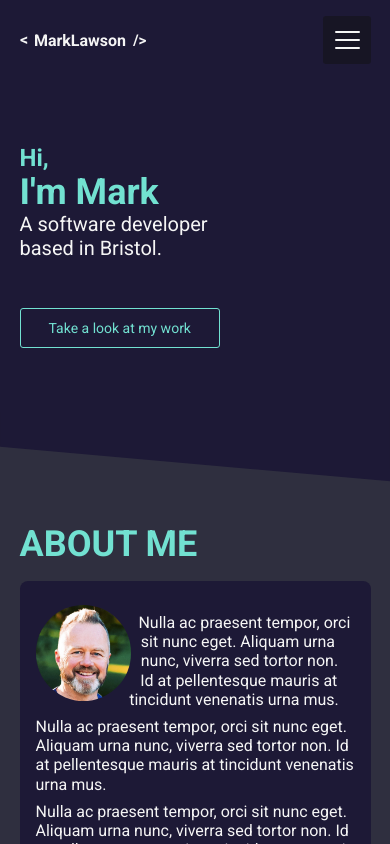
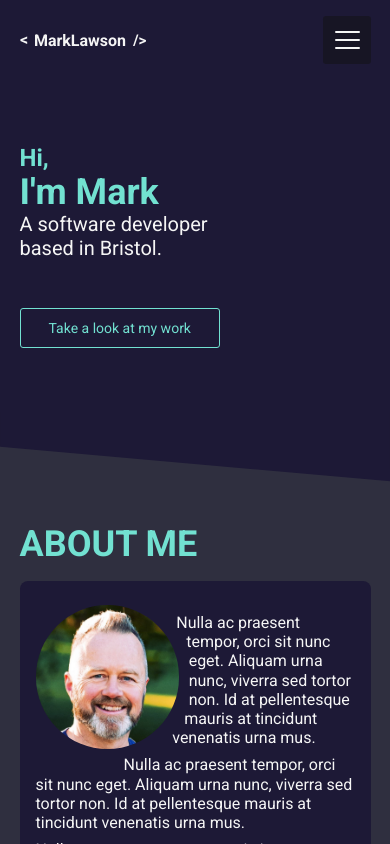
Before and after one commit to walkonmars36/portfolio-react-july-22, a React (Create React App) app: page / in a window 390 px wide. Shown: the top 844 px of the page. Built offline with nearby package versions, Linux system fonts and the light colour scheme.

Commit message:
increased profile image size mobile

```diff
--- a/src/components/AboutMe/AboutMe.scss
+++ b/src/components/AboutMe/AboutMe.scss
@@ -30,8 +30,12 @@
   }
 
   &__image {
-    width: 30%;
+    width: 45%;
     border-radius: 50%;
+
+    @include mq480 {
+      width: 30%;
+    }
 
     @include mq {
       width: 25%;
```
